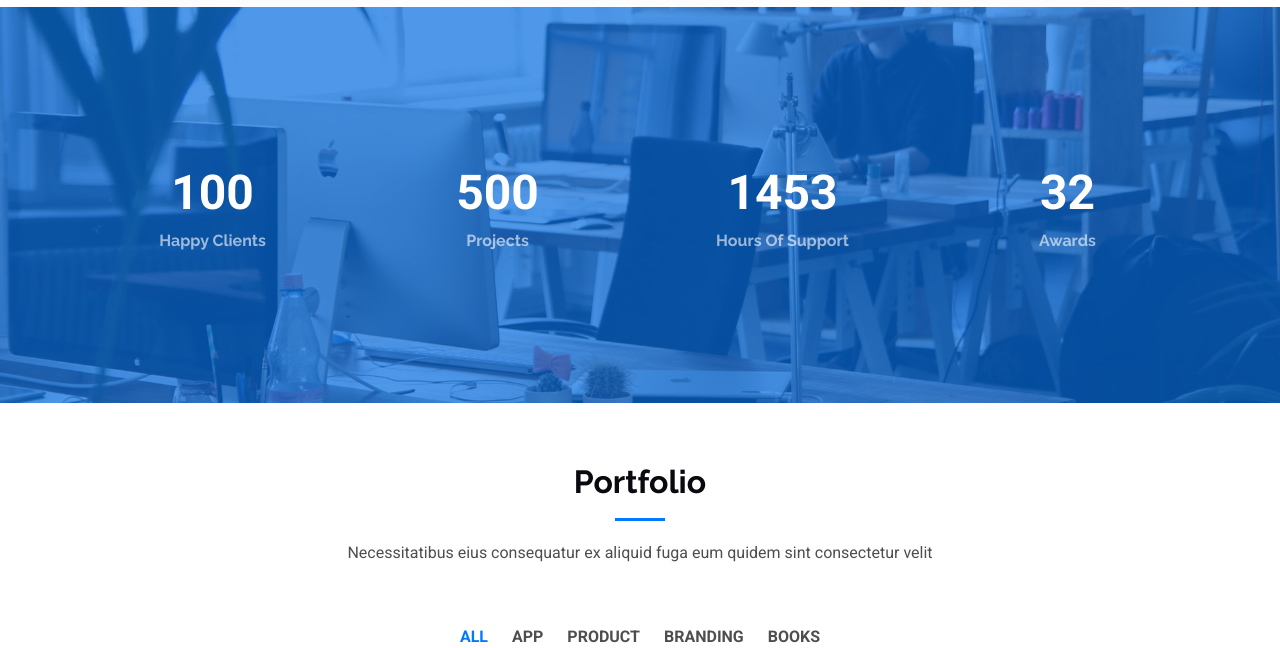
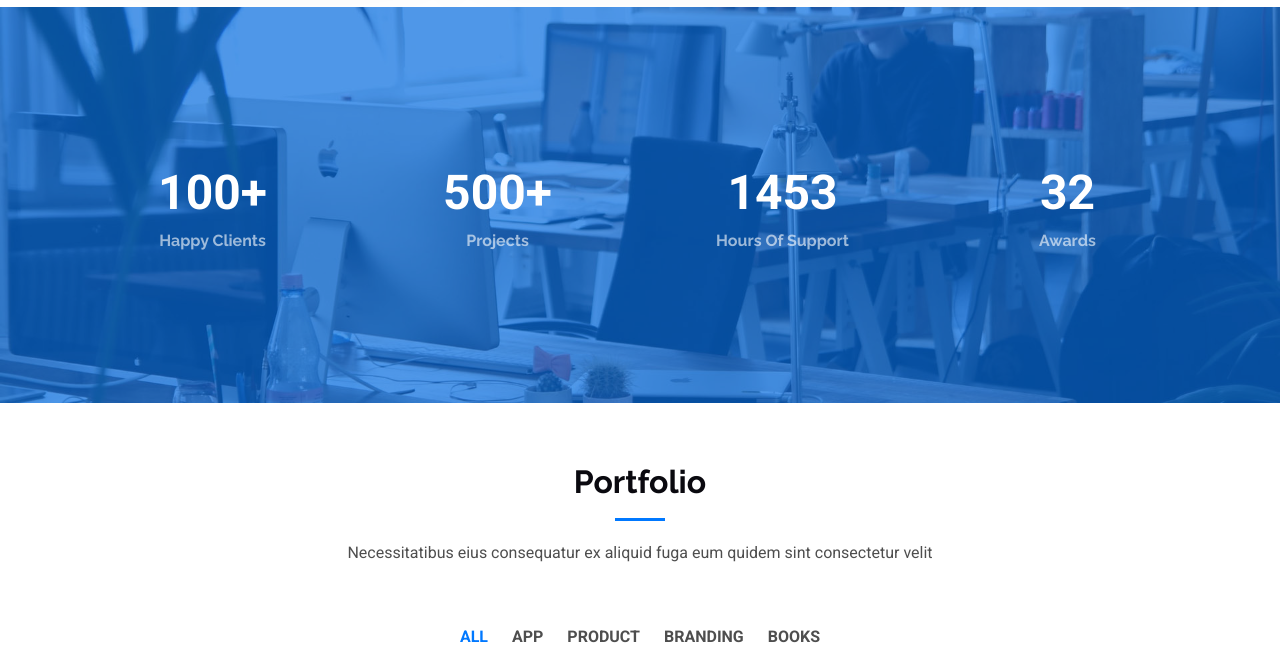
Before and after one commit to cr3ativemi-byte/Maryam-Portofolio, a plain HTML site: page index.html in a window 1280 px wide. Shown: the part 3460-4108 px from the top of the page. Drawn offline with Linux system fonts and the light colour scheme.

Commit message:
Minor updates

```diff
--- a/index.html
+++ b/index.html
@@ -377,17 +377,22 @@
 
          <div class="col-lg-3 col-md-6">
   <div class="stats-item text-center w-100 h-100">
-              <span data-purecounter-start="0" data-purecounter-end="100+" data-purecounter-duration="0" class="purecounter">100+</span>
-              <p>Happy Clients </p>
+    <span class="d-flex justify-content-center">
+      <span data-purecounter-start="0" data-purecounter-end="100" data-purecounter-duration="0" class="purecounter"></span>+
+    </span>
+    <p>Happy Clients</p>
   </div>
-          </div><!-- End Stats Item -->
+</div>
 
 <div class="col-lg-3 col-md-6">
   <div class="stats-item text-center w-100 h-100">
-              <span data-purecounter-start="0" data-purecounter-end="500+" data-purecounter-duration="0" class="purecounter">500+</span>
+    <span class="d-flex justify-content-center">
+      <span data-purecounter-start="0" data-purecounter-end="500" data-purecounter-duration="0" class="purecounter"></span>+
+    </span>
     <p>Projects</p>
   </div>
-          </div><!-- End Stats Item -->
+</div>
+<!-- End Stats Item -->
 
           <div class="col-lg-3 col-md-6">
             <div class="stats-item text-center w-100 h-100">
```
Lines whose indentation alone changed are shown as unchanged.
